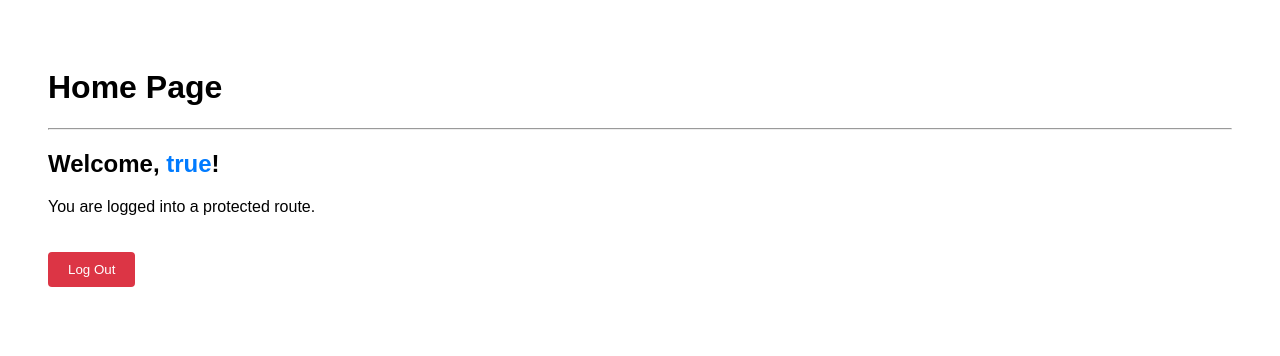
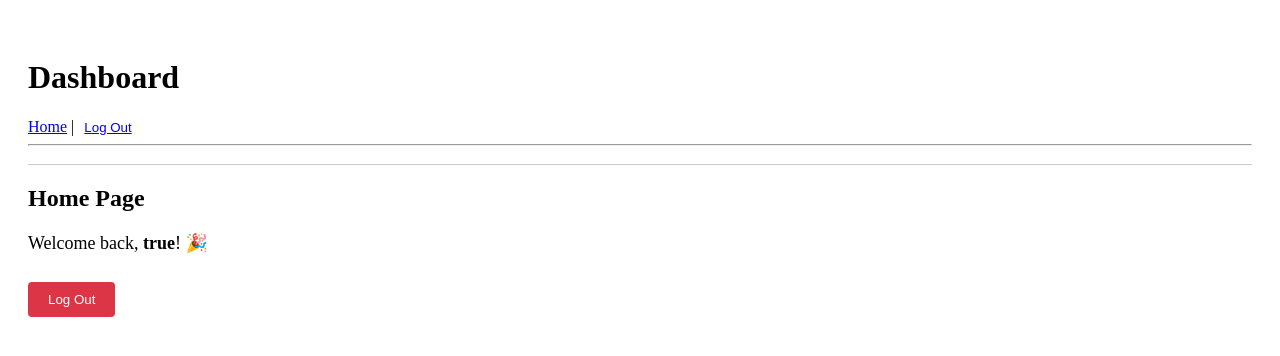
Before and after one commit to basheersk348/react-auth-api-demo, a React (Create React App) app: page /home in a window 1280 px wide. Shown: the top 356 px of the page. Built offline with nearby package versions, Linux system fonts and the light colour scheme; sample sign-in values are in the browser's storage.

Commit message:
Update complete code with route protection and API fetching

```diff
--- a/package.json
+++ b/package.json
@@ -36,5 +36,8 @@
       "last 1 firefox version",
       "last 1 safari version"
     ]
+  },
+  "devDependencies": {
+    "gh-pages": "^6.3.0"
   }
 }
--- a/src/App.jsx
+++ b/src/App.jsx
@@ -25,18 +25,18 @@ function PublicRoute({ children }) {
 export default function App() {
   const handleLoginSuccess = (email) => {
     localStorage.setItem('loggedInUser', email);
-    window.location.href = '/home'; // Forces state refresh cleanly
+    window.location.href = '/home';
   };
 
   const handleLogout = () => {
     localStorage.removeItem('loggedInUser');
-    window.location.href = '/login'; // Forces state refresh cleanly
+    window.location.href = '/login';
   };
 
   return (
     <BrowserRouter>
       <Routes>
-        {/* Default route sends user to /login */}
+        {/* Default route redirects to /login */}
         <Route path="/" element={<Navigate to="/login" replace />} />
 
         {/* Public Routes */}
@@ -67,7 +67,7 @@ export default function App() {
           }
         />
 
-        {/* Catch-all fallback */}
+        {/* Fallback route */}
         <Route path="*" element={<Navigate to="/login" replace />} />
       </Routes>
     </BrowserRouter>
--- a/src/components/Home.jsx
+++ b/src/components/Home.jsx
@@ -1,14 +1,17 @@
 import React from 'react';
+import Header from './Header.jsx';
 
 export default function Home({ onLogout }) {
   const username = localStorage.getItem('loggedInUser') || 'User';
 
   return (
-    <div style={{ padding: '40px', fontFamily: 'sans-serif' }}>
-      <h1>Home Page</h1>
-      <hr />
-      <h2>Welcome, <span style={{ color: '#007bff' }}>{username}</span>!</h2>
-      <p>You are logged into a protected route.</p>
+    <div style={{ padding: '20px' }}>
+      <Header title="Dashboard" onLogout={onLogout} />
+
+      <h2>Home Page</h2>
+      <p style={{ fontSize: '18px' }}>
+        Welcome back, <strong>{username}</strong>! 🎉
+      </p>
 
       <button
         type="button"
@@ -20,7 +23,7 @@ export default function Home({ onLogout }) {
           border: 'none',
           borderRadius: '4px',
           cursor: 'pointer',
-          marginTop: '20px'
+          marginTop: '10px'
         }}
       >
         Log Out
--- a/src/components/Login.jsx
+++ b/src/components/Login.jsx
@@ -20,7 +20,7 @@ export default function Login({ onLogin }) {
   };
 
   return (
-    <div>
+    <div style={{ padding: '20px' }}>
       <Header title="Welcome to Login" />
       <h2>Login</h2>
       {error && <p style={{ color: 'red' }}>{error}</p>}
```
Also changed, not shown: 1 other file (tests, documents, lock files or other folders).
